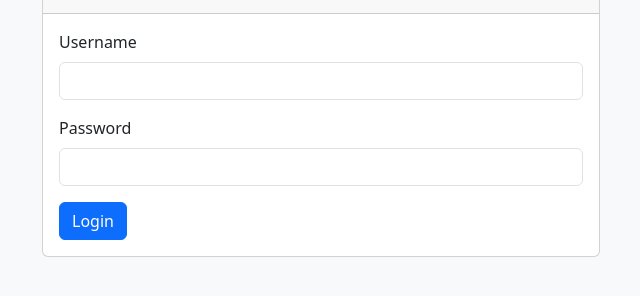
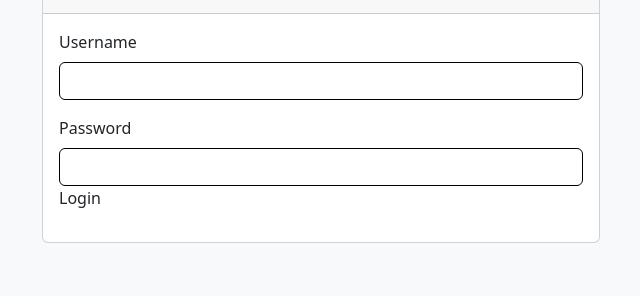
Before and after one commit to kuandearu/login-json, a plain HTML site: page index.html in a window 1280 px wide. Shown: the part 94-390 px from the top of the page, without its empty margins (319-959 px from the left). Drawn offline with nearby package versions, Linux system fonts and the light colour scheme.

Commit message:
Update index.html

```diff
--- a/index.html
+++ b/index.html
@@ -20,11 +20,11 @@
                         <form id="loginForm">
                             <div class="mb-3">
                                 <label for="username" class="form-label">Username</label>
-                                <input type="text" class="form-control" id="username" required>
+                                <input type="text" class="form-control" id="username" style="border:1px solid black;" required>
                             </div>
                             <div class="mb-3">
                                 <label for="password" class="form-label">Password</label>
-                                <input type="password" class="form-control" id="password" required>
+                                <input type="password" class="form-control" id="password"style="border:1px solid black; required>
                             </div>
                             <button type="button" class="btn btn-primary" onclick="login()">Login</button>
                         </form>
```
